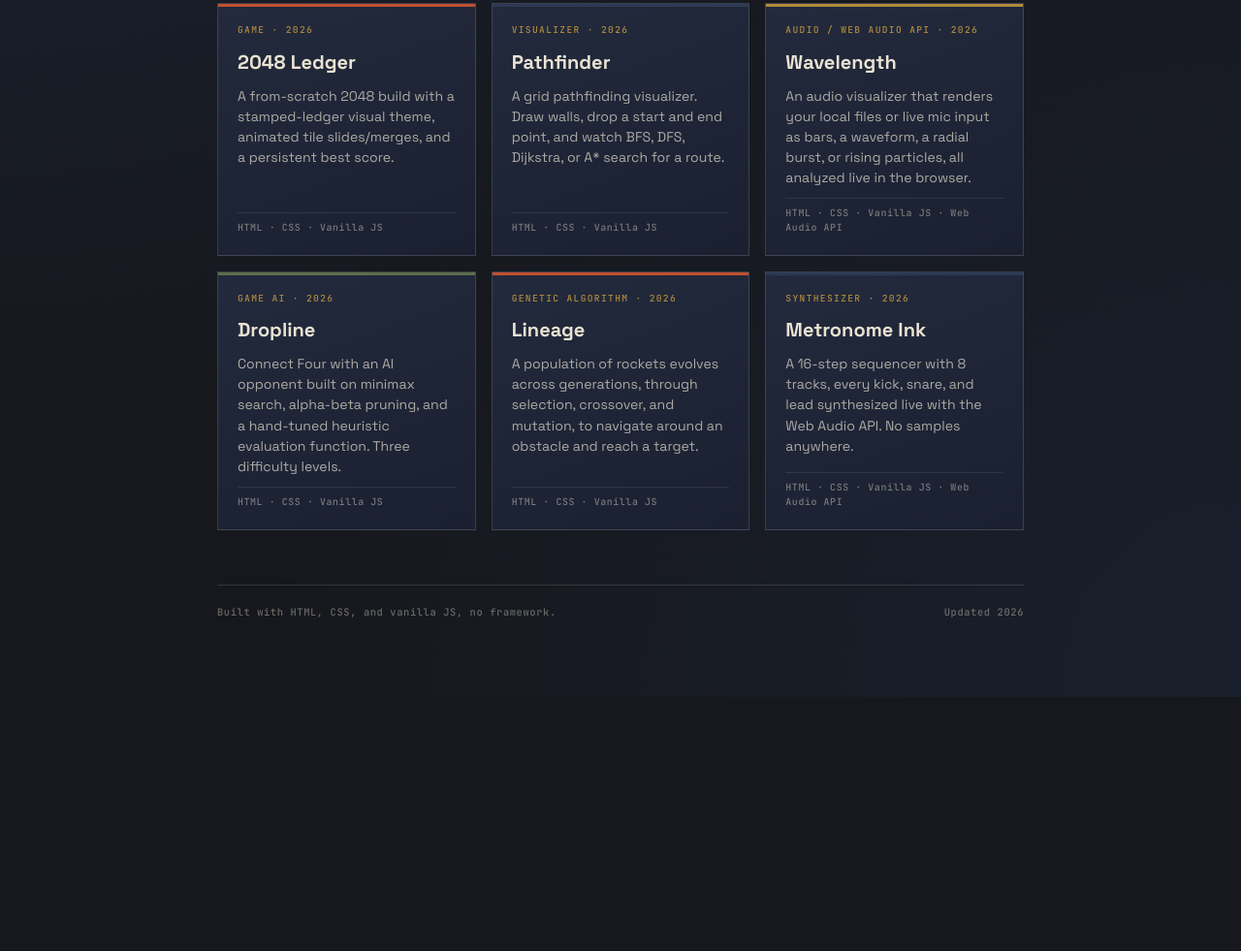
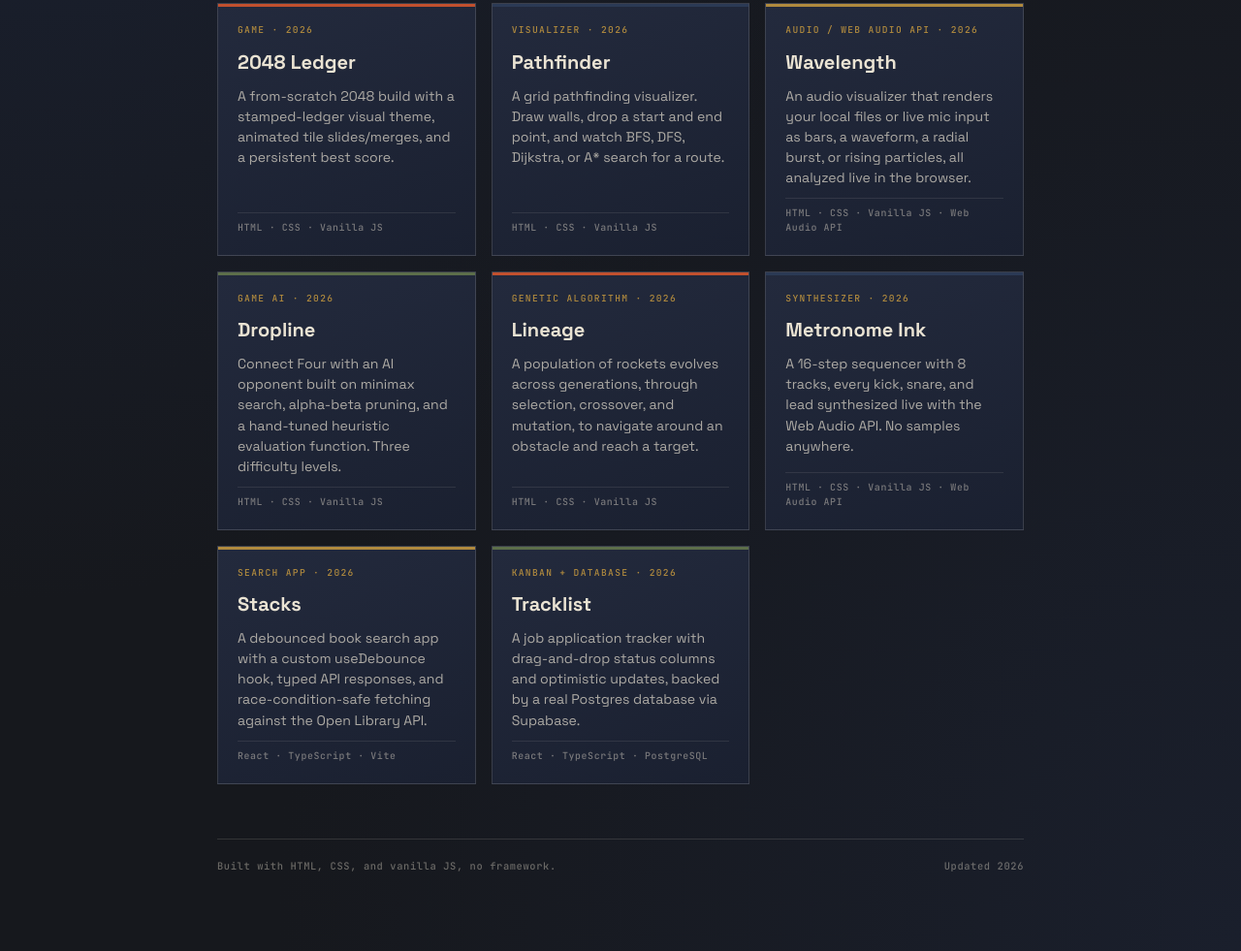
Before and after one commit to justink-24/justink-24.github.io, a plain HTML site: page index.html in a window 1280 px wide. Shown: the part 637-1618 px from the top of the page at 97% size. Before the commit the page ends 1356 px from the top, so only its background shows below. Drawn offline with Linux system fonts and the light colour scheme.

Commit message:
Update index.html

```diff
--- a/index.html
+++ b/index.html
@@ -279,6 +279,20 @@
         <span class="stack">HTML · CSS · Vanilla JS · Web Audio API</span>
       </a>
 
+      <a class="card" data-accent="brass" href="https://justink-24.github.io/stacks/" target="_blank" rel="noopener">
+        <span class="tag">SEARCH APP · 2026</span>
+        <h3>Stacks</h3>
+        <p>A debounced book search app with a custom useDebounce hook, typed API responses, and race-condition-safe fetching against the Open Library API.</p>
+        <span class="stack">React · TypeScript · Vite</span>
+      </a>
+
+      <a class="card" data-accent="moss" href="https://justink-24.github.io/tracklist/" target="_blank" rel="noopener">
+        <span class="tag">KANBAN + DATABASE · 2026</span>
+        <h3>Tracklist</h3>
+        <p>A job application tracker with drag-and-drop status columns and optimistic updates, backed by a real Postgres database via Supabase.</p>
+        <span class="stack">React · TypeScript · PostgreSQL</span>
+      </a>
+
     </div>
   </section>
 
```
